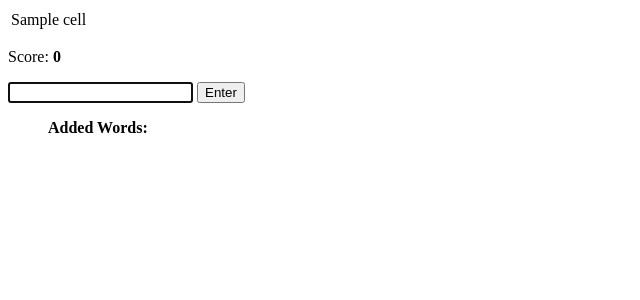
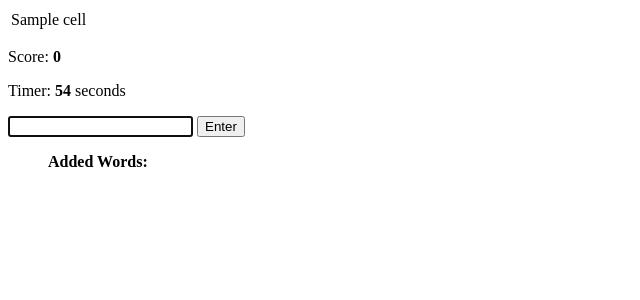
Before and after one commit to menashe770/19.5-flask-boggle, a Flask app: template templates/index.html in a window 1280 px wide. Shown: the top 300 px of the page, without its empty margins (0-640 px from the left). Run offline with Flask 3, Linux system fonts and the light colour scheme; the template is opened without the code that fills it: most values are stand-ins (such as "Sample title", 1, 10 or a date in 2020); parts of the project's set-up code (start-up, migrations or seed data) failed here and were passed over.

Commit message:
step 5 - added timer

```diff
--- a/static/boggle.js
+++ b/static/boggle.js
@@ -1,9 +1,12 @@
 class BoggleGame {
-  constructor() {
+  constructor(secs = 60) {
     $('.add-word').on('submit', this.handleSubmit.bind(this));
 
     this.score = 0;
     this.words = new Set();
+    this.secs = secs;
+    this.showTimer();
+    this.timer = setInterval(this.tick.bind(this), 1000);
   }
 
   showScore() {
@@ -12,6 +15,20 @@ class BoggleGame {
 
   showMessage(msg) {
     $('.msg').text(msg);
+  }
+
+  showTimer() {
+    $('.timer').text(this.secs);
+  }
+
+  tick() {
+    this.secs -= 1;
+    this.showTimer();
+
+    if (this.secs === 0) {
+      clearInterval(this.timer);
+      $('.word').prop('disabled', true);
+    }
   }
 
   async handleSubmit(e) {
--- a/templates/index.html
+++ b/templates/index.html
@@ -23,6 +23,11 @@
         Score:
         <b class="score">0</b>
       </p>
+      <p>
+        Timer:
+        <b class="timer"></b>
+        seconds
+      </p>
       <form action="" method="post" class="add-word">
         <input type="text" name="word" class="word" autofocus />
         <button>Enter</button>
```
